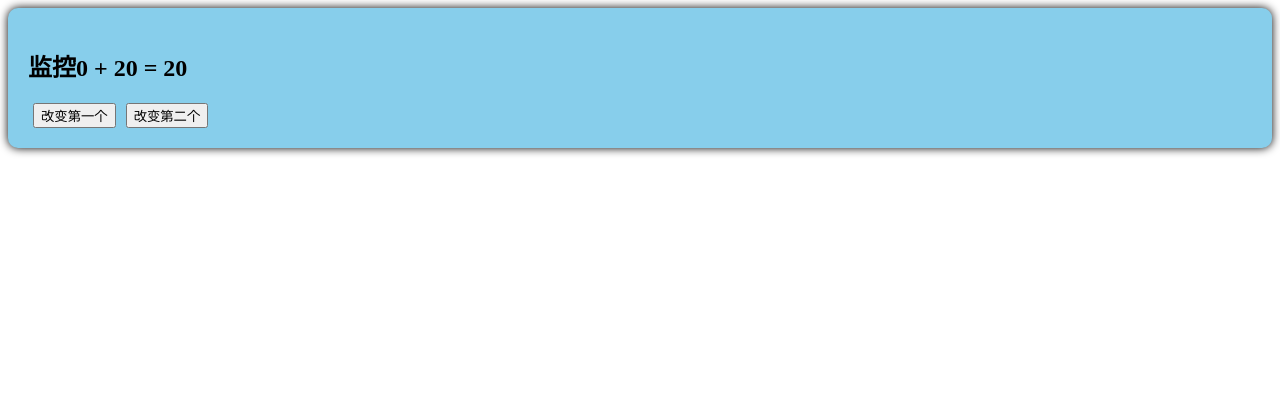
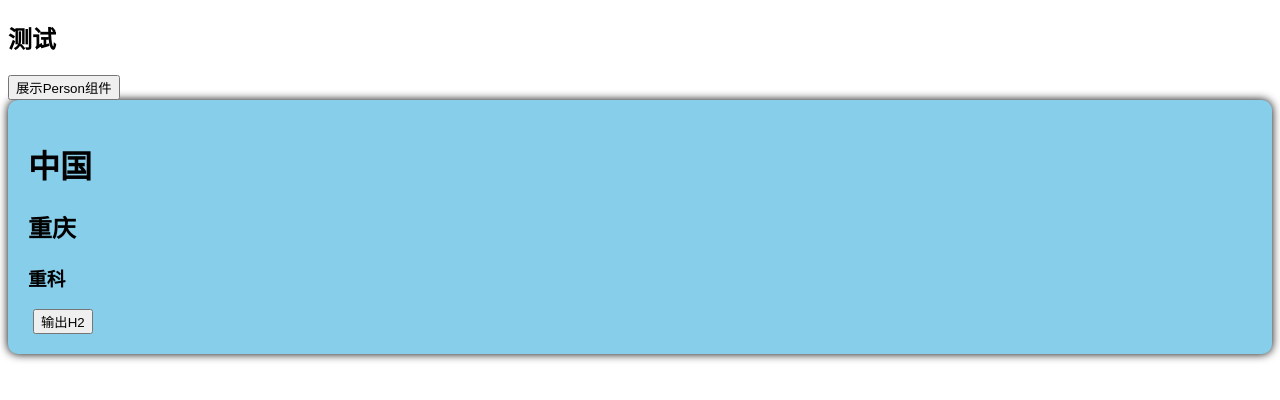
Before and after one commit to D1E4MF0I/HelloVue3, a Vue app: page / in a window 1280 px wide. Shown: the top 400 px of the page. Built offline with nearby package versions, Linux system fonts and the light colour scheme; the HTML template or start-up script is replaced by a standard one.

Commit message:
feat(23): 标签中的ref属性

```diff
--- a/src/App.vue
+++ b/src/App.vue
@@ -1,13 +1,30 @@
 <template>
-    <Person/>
+    <h2>测试</h2>
+    <button @click="showPerson">展示Person组件</button>
+    <Person ref="person"/>
 </template>
 
-<script lang="ts">
+<script lang="ts" setup>
+    defineOptions({name:'App'})
+import { ref } from 'vue';
     import Person from './components/Person.vue'
-    export default {
-        name:'App', // 组件名
-        components:{Person}
+
+    let person = ref();
+
+    function showPerson(){
+        console.log(person.value);
+        let index = person.value;
+        console.log(index.a, index.b, index.c);
+
+        /* 展示defineExpose中传递的参数，子组件自定义可传递给父组件的内容
+                {
+            "a": 0,
+            "b": 1,
+            "c": 2
+        }
+        */
     }
+
 </script>
 
 <style>
--- a/src/components/Person.vue
+++ b/src/components/Person.vue
@@ -1,40 +1,28 @@
 <template>
     <div class="person">
-        <h2>监控{{ f }} + {{ s }} = {{ sum }}</h2>
-        <button @click="changeF">改变第一个</button>
-        <button @click="changeS">改变第二个</button>
+        <h1>中国</h1>
+        <h2 ref="location">重庆</h2>
+        <h3>重科</h3>
+        <button @click="consoleH2">输出H2</button>
     </div>
 </template>
 
 <script lang="ts" setup>
-import { computed, ref, watchEffect } from 'vue';
+import { ref } from 'vue';
 
-   let f = ref(0);
-   let s = ref(20);
-   let sum = computed({
-        get(){
-            return f.value + s.value;
-        },
-        set(val){
-            console.log(val);
-        }
-   })
+    let location = ref();
 
-   function changeF(){
-        f.value += 10;
-   }function changeS(){
-        s.value += 10;
-   }
+    let a = 0;
+    let b = 1;
+    let c = 2;
 
-   watchEffect((val)=>{
-        if(f.value >= 60){
-            console.log('f超过60了');
-        }
-        if(s.value >= 100){
-            console.log('s大于等于100了');
-        }
-        console.log(val);
-   })
+    function consoleH2(){
+        /* <h2 data-v-4cadc14e="">重庆</h2> */
+        /* 其中data-v-4cadc14e= 是style中scoped标签作用，用于隔离样式 */
+        console.log(location.value);
+    }
+
+    defineExpose({a, b, c})
 </script>
 
 <style scoped>
```
